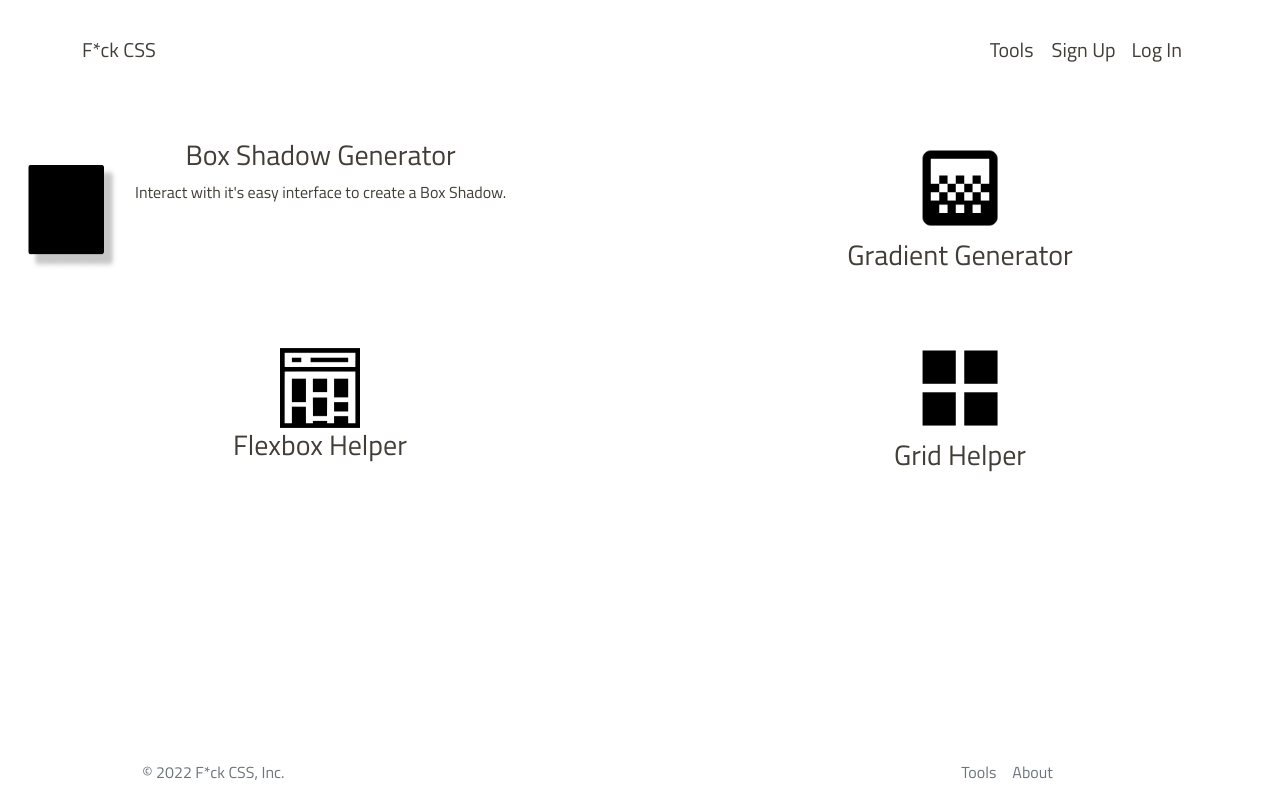
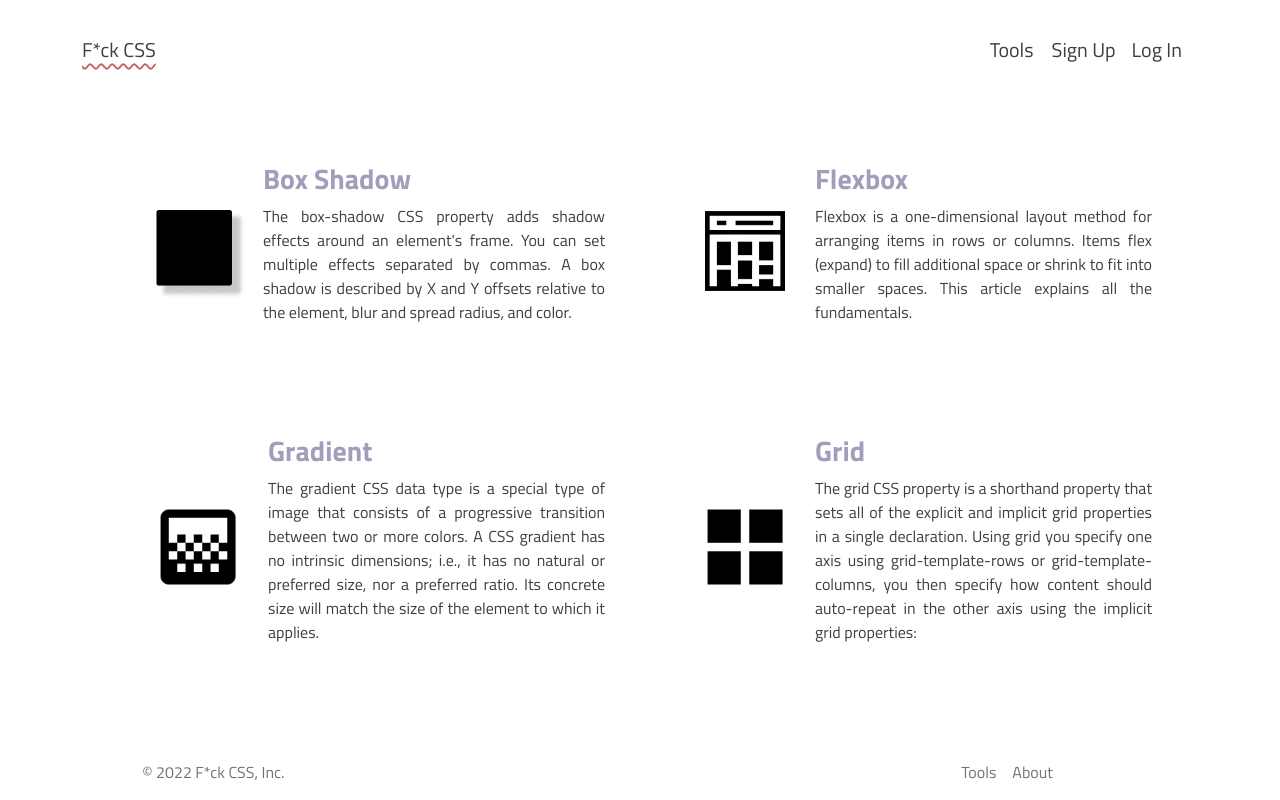
Before and after one commit to fck-css/web, a React (Create React App) app: page /tools in a window 1280 px wide. Built offline with nearby package versions, Linux system fonts and the light colour scheme.

Commit message:
Tools view style.

```diff
--- a/src/_variables.scss
+++ b/src/_variables.scss
@@ -4,4 +4,5 @@ $brown-color: #423E37;
 $blue-violet-color: #A8AEC1;
 $purple-color: #A09EBB;
 $light-blue: #e3e7fb;
-$light-gray: #f3f4f3
+$light-gray: #f3f4f3;
+$red: rgb(200, 96, 96);
--- a/src/components/Navbar/Navbar.jsx
+++ b/src/components/Navbar/Navbar.jsx
@@ -10,7 +10,7 @@ const Navbar = () => {
     return (
         <>
             <nav className="container navbar navbar-expand-lg">
-                <a className="navbar-brand" href="/">F*ck CSS</a>
+                <a className="navbar-brand brand" href="/">F*ck CSS</a>
                 <button className="navbar-toggler" type="button" data-bs-toggle="collapse" data-bs-target="#navbarSupportedContent" aria-controls="navbarSupportedContent" aria-expanded="false" aria-label="Toggle navigation">
                   <span className="navbar-toggler-icon"></span>
                 </button>
--- a/src/components/Navbar/Navbar.scss
+++ b/src/components/Navbar/Navbar.scss
@@ -9,10 +9,20 @@
     margin-bottom: 3%;
 }
 
+
 .navbar a {
     color: $brown-color;
     font-size: 1.25rem;
     text-decoration: none;
+}
+
+.navbar a:hover {
+    color: $purple-color;
+}
+
+.brand {
+    text-decoration: underline wavy $red !important;
+    text-underline-position: under;
 }
 
 #navbarSupportedContent {
--- /dev/null
+++ b/src/components/Tool/Tool.jsx
@@ -0,0 +1,16 @@
+import react from "react";
+import './Tool.scss'
+
+const Tool = ({ type, src, children }) => {
+
+    return (
+        <div className="tool-div">
+            <img className={`${type}-icon`} src={src} alt="" />
+            <div>
+                {children}
+            </div>
+        </div>
+    )
+}
+
+export default Tool
--- /dev/null
+++ b/src/components/Tool/Tool.scss
@@ -0,0 +1,47 @@
+@import '../../variables.scss';
+
+.tool-div {
+    display: flex;
+    align-items: center;
+    justify-content: center;
+    text-align: justify;
+    animation-name: fadeIn;
+    animation-duration: 2s;
+}
+
+@keyframes fadeIn {
+    0% {margin-top: 50%; opacity: 0}
+    100% {margin-top: 0%; opacity: 1;}
+}
+
+.boxshadow-icon {
+    margin-top: -10px;
+    width: 135px;
+}
+
+
+.gradient-icon {
+    width: 100px;
+    margin: 0 20px;
+}
+
+.flex-icon {
+    margin: 0 30px;
+    width: 80px;
+}
+
+
+.grid-icon {
+    width: 100px;
+    margin: 0 20px;
+}
+
+h3 a {
+    font-weight: 600;
+    color: $purple-color;
+    text-decoration: none;
+}
+
+a:hover {
+    color: $purple-color;
+}
--- a/src/views/Flexbox/Flexbox.scss
+++ b/src/views/Flexbox/Flexbox.scss
@@ -6,6 +6,7 @@
     justify-content: center;
     flex-direction: column;
     padding: 0 10%;
+    margin-top: -40px;
 }
 
 .child-count-div {
--- a/src/views/Grid/Grid.scss
+++ b/src/views/Grid/Grid.scss
@@ -5,7 +5,7 @@
     align-items: center;
     justify-content: center;
     padding: 0 5%;
-    margin-top: -30px;
+    margin-top: -40px;
 }
 
 .column-fr {
@@ -38,7 +38,7 @@
 
 .grid-child {
     background-color: $light-green-color;
-    border: 0.5px solid;
+    border: 0.3px solid;
 }
 
 .output {
--- a/src/views/Home/Home.scss
+++ b/src/views/Home/Home.scss
@@ -146,7 +146,7 @@
 
 .home-page .tools a {
     font-weight: 600;
-    color: black;
+    color: $brown-color;
     text-decoration: none;
 }
 
--- a/src/views/Tools/Tools.jsx
+++ b/src/views/Tools/Tools.jsx
@@ -1,39 +1,34 @@
 import react from "react";
 import './Tools.scss'
+import { Link } from "react-router-dom";
 
-import gridIcon from '../../images/view-grid.png'
-import flexIcon from '../../images/flexbox-icon.png'
 import shadowIcon from '../../images/box-shadow.png'
 import gradientIcon from '../../images/gradient-icon.webp'
+import flexIcon from '../../images/flexbox-icon.png'
+import gridIcon from '../../images/view-grid.png'
+import Tool from "../../components/Tool/Tool";
 
 const Tools = () => {
 
     return (
         <div className="Tools">
 
-            <div className="d-flex">
-                <img className="shadow-icon" src={shadowIcon} alt="" />
-                <div>
-                    <h3>Box Shadow Generator</h3>
-                    <p>Interact with it's easy interface to create a Box Shadow.</p>
-                </div>
-            </div>
-
-            <div>
-                <img className="gradient-icon" src={gradientIcon} alt="" />
-                <h3>Gradient Generator</h3>
-                <p></p>
-            </div>
-
-            <div>
-                <img className="flex-icon" src={flexIcon} alt="" />
-                <h3>Flexbox Helper</h3>
-            </div>
-
-            <div>
-                <img className="grid-icon" src={gridIcon} alt="" />
-                <h3>Grid Helper</h3>
-            </div>
+            <Tool type="boxshadow" src={shadowIcon}>
+                <h3 className="shadow-a"><Link to='/gradient'>Box Shadow</Link></h3>
+                <p>The box-shadow CSS property adds shadow effects around an element's frame. You can set multiple effects separated by commas. A box shadow is described by X and Y offsets relative to the element, blur and spread radius, and color.</p>
+            </ Tool>
+            <Tool type="flex" src={flexIcon}>
+                <h3 className="flex-a"><Link to='/flexbox'>Flexbox</Link></h3>
+                <p>Flexbox is a one-dimensional layout method for arranging items in rows or columns. Items flex (expand) to fill additional space or shrink to fit into smaller spaces. This article explains all the fundamentals.</p>
+            </ Tool>
+            <Tool type="gradient" src={gradientIcon}>
+                <h3 className="gradient-a"><Link to='/gradient'>Gradient</Link></h3>
+                <p>The gradient CSS data type is a special type of image that consists of a progressive transition between two or more colors. A CSS gradient has no intrinsic dimensions; i.e., it has no natural or preferred size, nor a preferred ratio. Its concrete size will match the size of the element to which it applies.</p>
+            </ Tool>
+            <Tool type="grid" src={gridIcon}>
+                <h3 className="grid-a"><Link to='/grid'>Grid</Link></h3>
+                <p>The grid CSS property is a shorthand property that sets all of the explicit and implicit grid properties in a single declaration. Using grid you specify one axis using grid-template-rows or grid-template-columns, you then specify how content should auto-repeat in the other axis using the implicit grid properties:</p>
+            </ Tool>
 
         </div>
     )
--- a/src/views/Tools/Tools.scss
+++ b/src/views/Tools/Tools.scss
@@ -1,26 +1,31 @@
+@import '../../variables.scss';
+
 .Tools {
     display: grid;
     grid-template-columns: 1fr 1fr;
     grid-template-rows: 1fr 1fr;
-    grid-column-gap: 0px;
-    grid-row-gap: 50px;
+    grid-column-gap: 70px;
+    grid-row-gap: 70px;
+    padding: 0 10vw;
 }
 
-.shadow-icon {
-    margin-top: -10px;
-    width: 135px;
+.shadow-a:hover {
+    text-shadow: 2px 2px $brown-color;
 }
 
-.gradient-icon {
-    width: 100px;
+.gradient-a:hover {
+    background: linear-gradient(134deg, rgba(101, 108, 125, 0.7) 0%, rgba(191,255,188, 1) 30%);
+    background-clip: text;
+	-webkit-text-fill-color: transparent;
 }
 
-.flex-icon {
-    margin-top: 10px;
-    width: 80px;
+.flex-a:hover {
+    width: 200px;
+    letter-spacing: 7px;
 }
 
-
-.grid-icon {
-    width: 100px;
+.grid-a:hover {
+    margin-top: -35px;
+    width: 30px;
+    word-break: break-all;
 }
```
